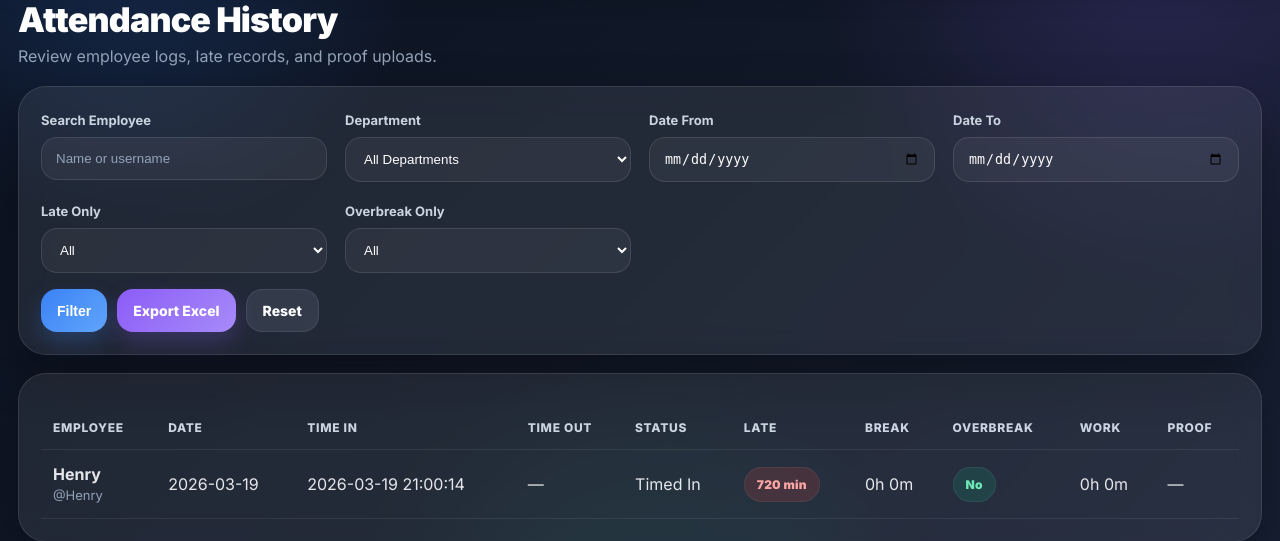
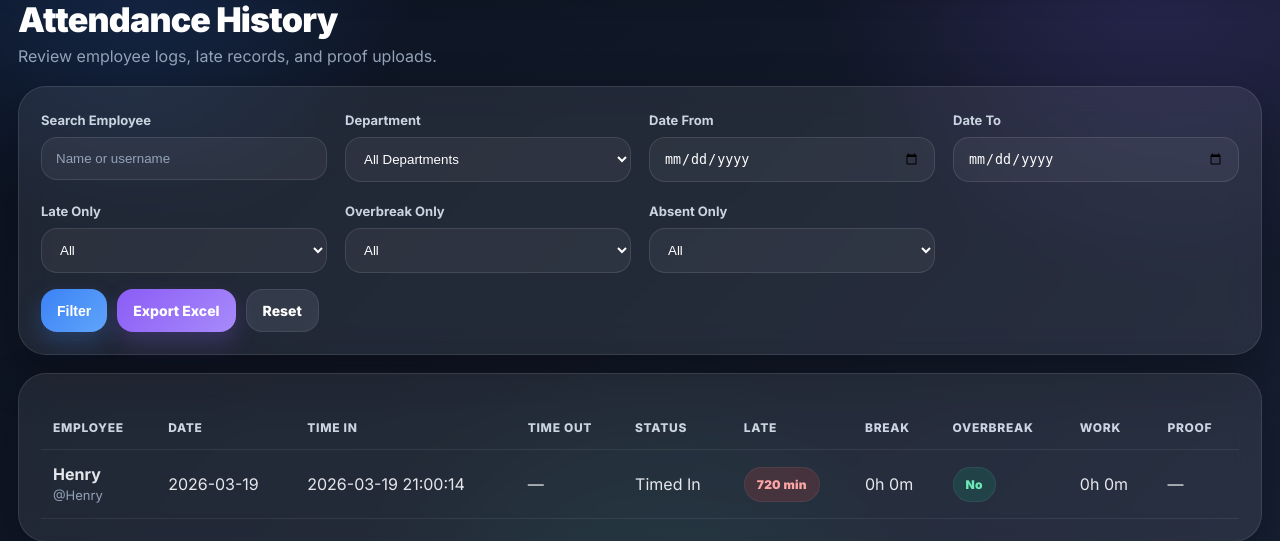
Before and after one commit to henryacosta401-prog/attendance-web, a Flask app: page /admin/history in a window 1280 px wide. Shown: the part 155-696 px from the top of the page. Run offline with Flask 3, Linux system fonts and the light colour scheme; a user stored in the database is signed in; data comes from the database, SQL or seed files in the repository; data that the repository does not hold is empty; some libraries are stand-ins or nearby versions.

Commit message:
Add absent filter to attendance history

```diff
--- a/app.py
+++ b/app.py
@@ -1977,6 +1977,7 @@ def admin_history():
     search = request.args.get("search", "").strip()
     department = request.args.get("department", "").strip()
     late_only = request.args.get("late_only", "").strip()
+    absent_only = request.args.get("absent_only", "").strip()
     over_break_only = request.args.get("over_break_only", "").strip()
     date_from = request.args.get("date_from", "").strip()
     date_to = request.args.get("date_to", "").strip()
@@ -2016,12 +2017,16 @@ def admin_history():
 
     enriched = []
     for row in rows:
+        employee = get_user_by_id(row["user_id"])
         item = {
             "row": row,
             "break_minutes": total_break_minutes(row["id"]),
             "work_minutes": total_work_minutes(row),
-            "over_break_minutes": get_overbreak_minutes(total_break_minutes(row["id"]), row["break_limit_minutes"])
+            "over_break_minutes": get_overbreak_minutes(total_break_minutes(row["id"]), row["break_limit_minutes"]),
+            "absent_flag": 1 if is_absent_today(employee, row) else 0
         }
+        if absent_only == "1" and item["absent_flag"] != 1:
+            continue
         if over_break_only == "1" and item["over_break_minutes"] <= 0:
             continue
         enriched.append(item)
@@ -2033,6 +2038,7 @@ def admin_history():
         department=department,
         departments=departments,
         late_only=late_only,
+        absent_only=absent_only,
         over_break_only=over_break_only,
         date_from=date_from,
         date_to=date_to,
@@ -2220,6 +2226,7 @@ def export_admin_history_excel():
     search = request.args.get("search", "").strip()
     department = request.args.get("department", "").strip()
     late_only = request.args.get("late_only", "").strip()
+    absent_only = request.args.get("absent_only", "").strip()
     over_break_only = request.args.get("over_break_only", "").strip()
     date_from = request.args.get("date_from", "").strip()
     date_to = request.args.get("date_to", "").strip()
@@ -2264,6 +2271,7 @@ def export_admin_history_excel():
             search=search,
             department=department,
             late_only=late_only,
+            absent_only=absent_only,
             over_break_only=over_break_only,
             date_from=date_from,
             date_to=date_to
@@ -2290,6 +2298,9 @@ def export_admin_history_excel():
     for row in rows:
         break_minutes = total_break_minutes(row["id"])
         over_break_minutes = get_overbreak_minutes(break_minutes, row["break_limit_minutes"])
+        employee = get_user_by_id(row["user_id"])
+        if absent_only == "1" and not is_absent_today(employee, row):
+            continue
         if over_break_only == "1" and over_break_minutes <= 0:
             continue
 
--- a/templates/admin_history.html
+++ b/templates/admin_history.html
@@ -47,11 +47,18 @@
                     <option value="1" {% if over_break_only == '1' %}selected{% endif %}>Overbreak only</option>
                 </select>
             </div>
+            <div>
+                <label>Absent Only</label>
+                <select class="input" name="absent_only">
+                    <option value="">All</option>
+                    <option value="1" {% if absent_only == '1' %}selected{% endif %}>Absent only</option>
+                </select>
+            </div>
         </div>
 
         <div class="top-actions" style="margin-top:16px;">
             <button class="btn btn-primary" type="submit">Filter</button>
-            <a class="btn btn-purple" href="{{ url_for('export_admin_history_excel', search=search, department=department, late_only=late_only, over_break_only=over_break_only, date_from=date_from, date_to=date_to) }}">Export Excel</a>
+            <a class="btn btn-purple" href="{{ url_for('export_admin_history_excel', search=search, department=department, late_only=late_only, absent_only=absent_only, over_break_only=over_break_only, date_from=date_from, date_to=date_to) }}">Export Excel</a>
             <a class="btn btn-gray" href="{{ url_for('admin_history') }}">Reset</a>
         </div>
     </form>
```
